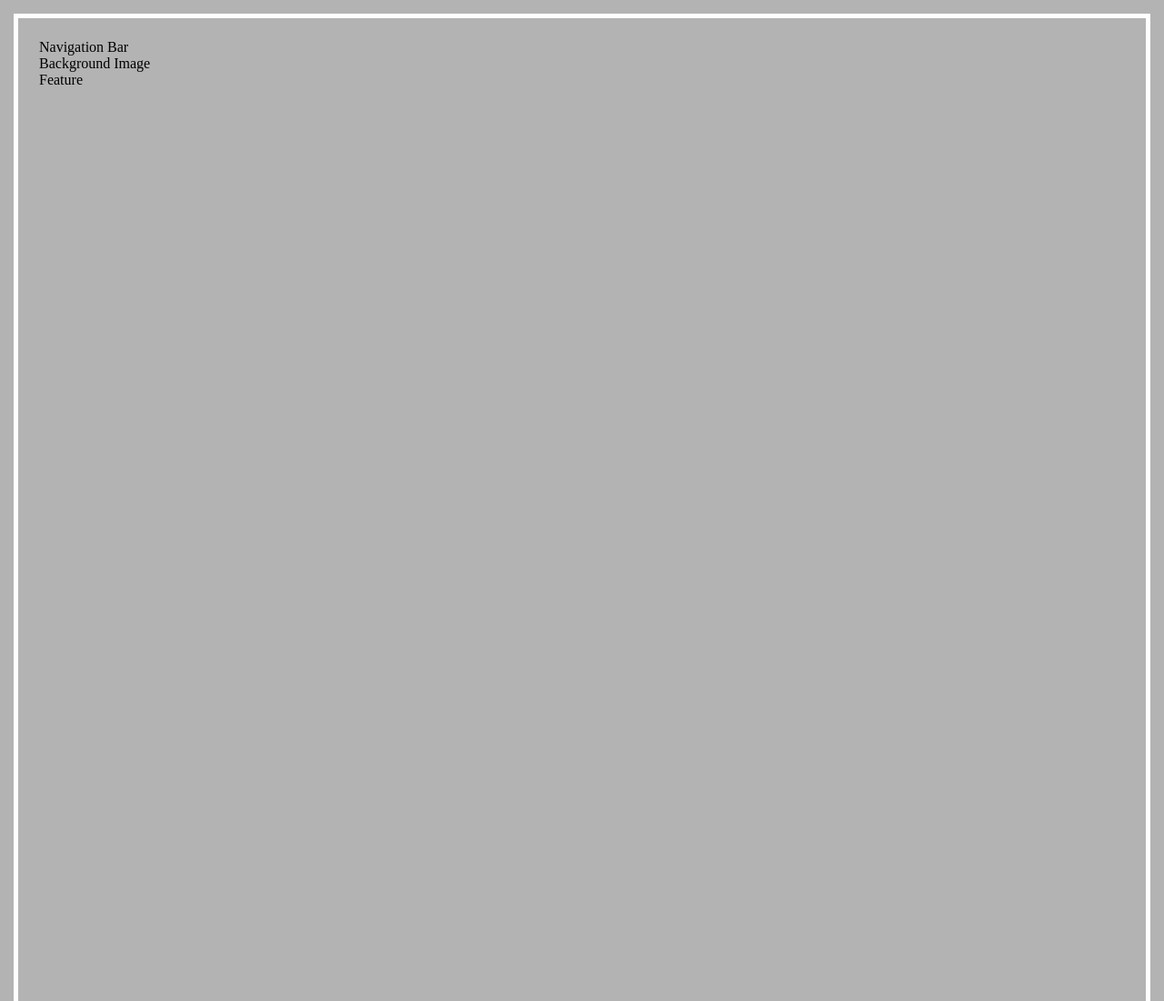
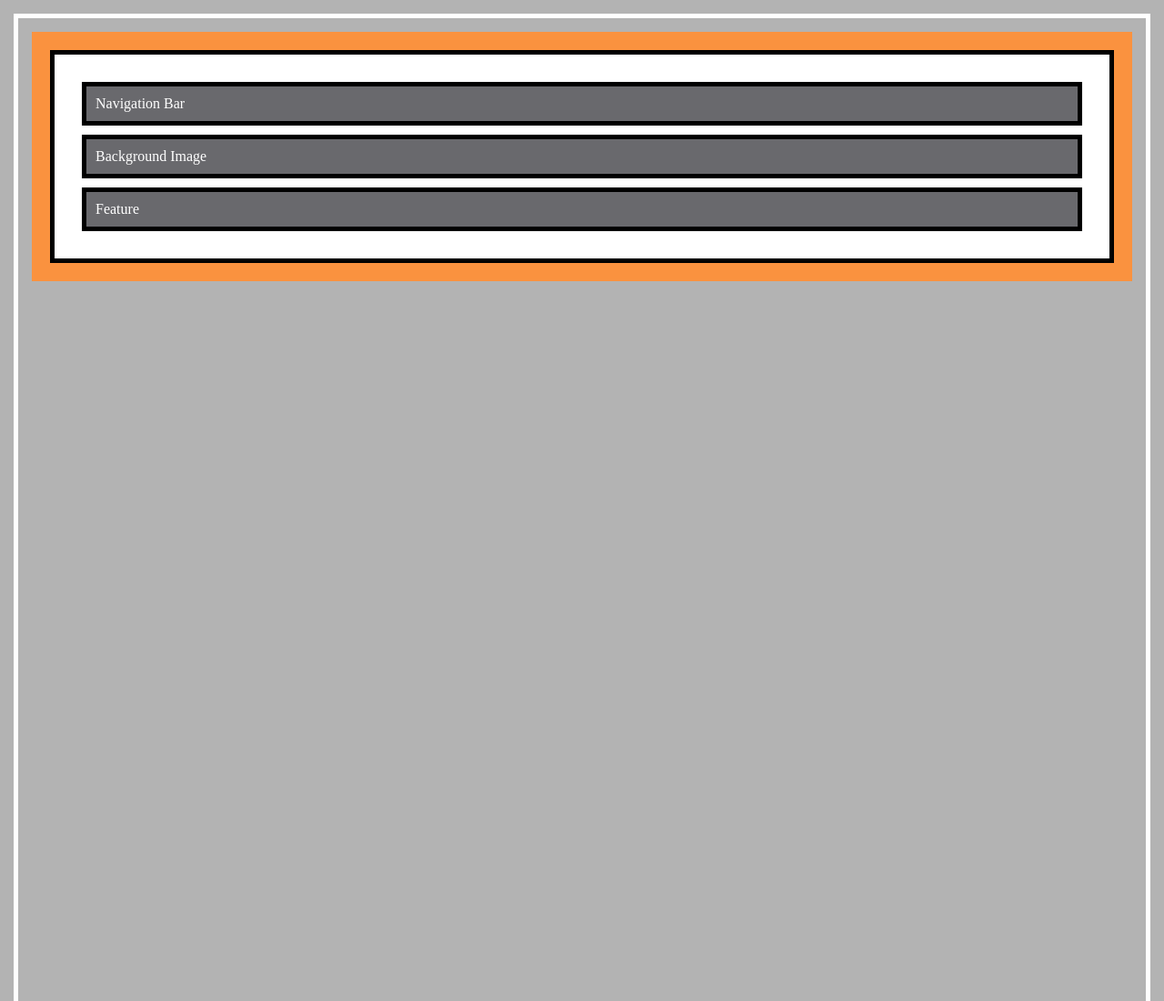
Before and after one commit to FerdieM/fpm_position, a plain HTML site: page index.html in a window 1280 px wide. Shown: the top 1100 px of the page at 91% size. Drawn offline with Linux system fonts and the light colour scheme.

Commit message:
update_style

```diff
--- a/style.css
+++ b/style.css
@@ -5,3 +5,25 @@ html {
   margin: 15px;
   height: 2000px;
 }
+
+body {
+  background: #fa923f;
+  padding: 20px;
+  border: 5px soild black;
+  margin: 0;
+}
+
+.parent {
+  background: white;
+  padding: 20px;
+  border: 5px solid black;
+  margin: 0;
+}
+
+.parent div {
+  background: rgb(105, 105, 109);
+  color: white;
+  padding: 10px;
+  margin: 10px;
+  border: 5px solid black;
+}
```
